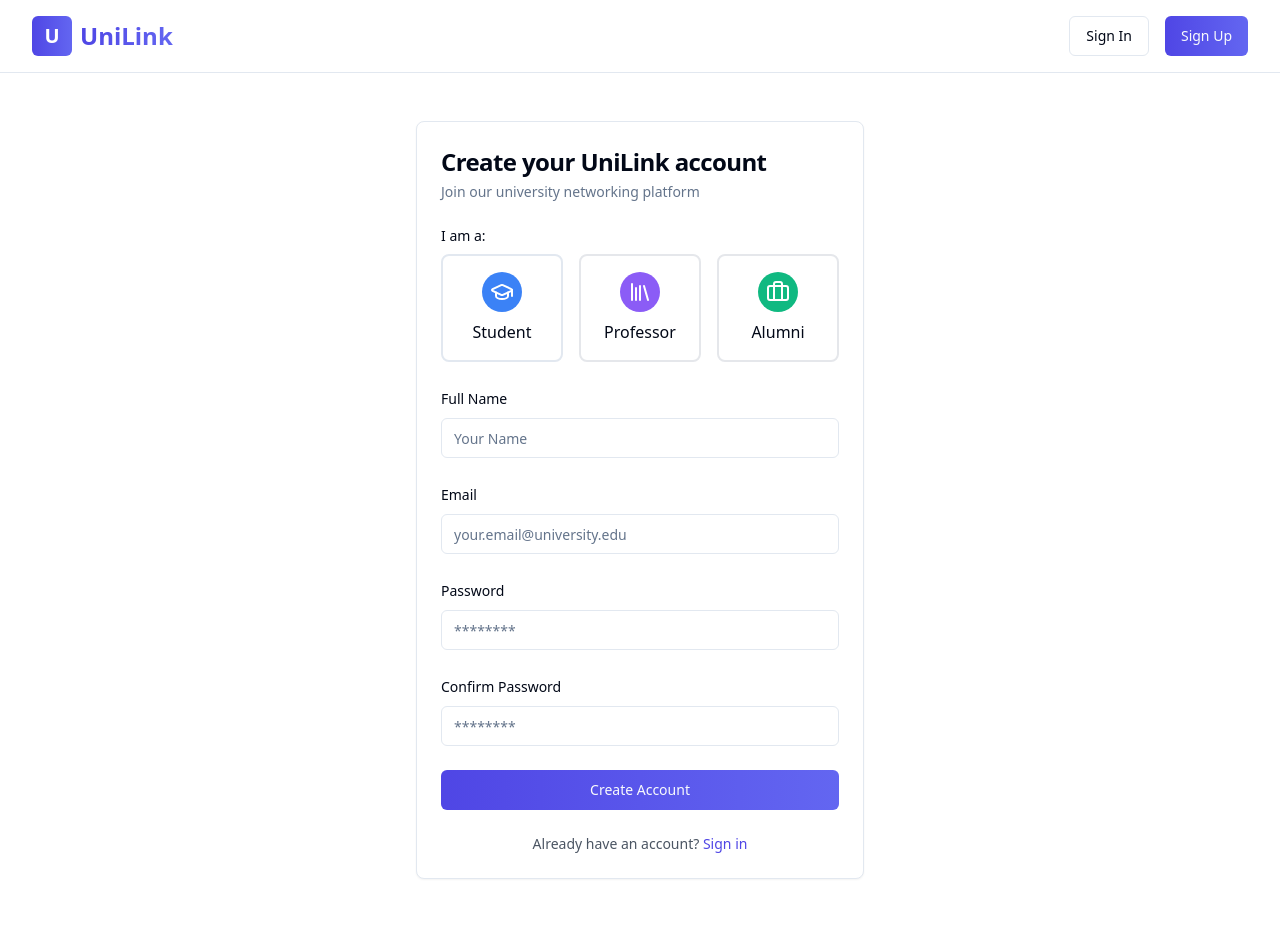
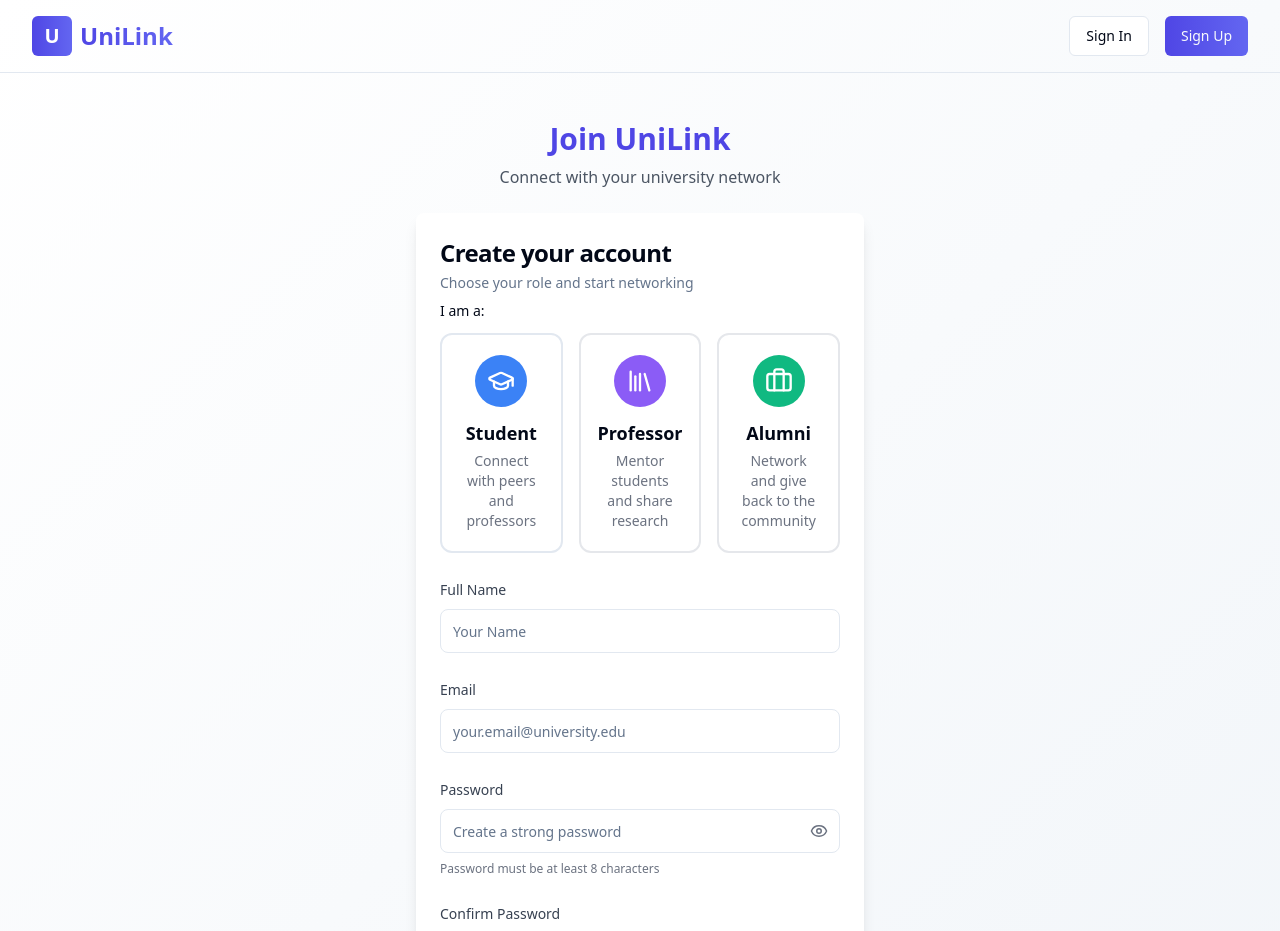
Before and after one commit to Arnidh/UniLink-Agile-networkingapp, a React (Vite) app: page /signup in a window 1280 px wide. Shown: the top 931 px of the page. Built offline with nearby package versions, Linux system fonts and the light colour scheme.

Commit message:
Improve UI

```diff
--- a/src/components/auth/RoleSelector.tsx
+++ b/src/components/auth/RoleSelector.tsx
@@ -10,47 +10,51 @@ interface RoleSelectorProps {
 }
 
 const RoleSelector: React.FC<RoleSelectorProps> = ({ selectedRole, onChange }) => {
-  const roles: { id: UserRole; label: string; icon: React.ReactNode; color: string }[] = [
+  const roles: { id: UserRole; label: string; icon: React.ReactNode; color: string; description: string }[] = [
     {
       id: "student",
       label: "Student",
-      icon: <GraduationCap size={24} />,
-      color: "bg-unilink-student"
+      icon: <GraduationCap size={28} />,
+      color: "bg-unilink-student",
+      description: "Connect with peers and professors"
     },
     {
       id: "professor",
       label: "Professor",
-      icon: <Library size={24} />,
-      color: "bg-unilink-professor"
+      icon: <Library size={28} />,
+      color: "bg-unilink-professor",
+      description: "Mentor students and share research"
     },
     {
       id: "alumni",
       label: "Alumni",
-      icon: <Briefcase size={24} />,
-      color: "bg-unilink-alumni"
+      icon: <Briefcase size={28} />,
+      color: "bg-unilink-alumni",
+      description: "Network and give back to the community"
     }
   ];
 
   return (
-    <div className="flex flex-col space-y-2">
+    <div className="flex flex-col space-y-3">
       <label className="text-sm font-medium">I am a:</label>
-      <div className="grid grid-cols-3 gap-4">
+      <div className="grid grid-cols-1 md:grid-cols-3 gap-4">
         {roles.map((role) => (
           <button
             key={role.id}
             type="button"
             onClick={() => onChange(role.id)}
             className={cn(
-              "flex flex-col items-center justify-center p-4 rounded-lg border-2 transition-all",
+              "flex flex-col items-center justify-center p-5 rounded-xl border-2 transition-all",
               selectedRole === role.id
-                ? `border-${role.color.split('-')[1]} bg-${role.color.split('-')[1]}/10`
-                : "border-gray-200 hover:border-gray-300"
+                ? `border-${role.id === "student" ? "unilink-student" : role.id === "professor" ? "unilink-professor" : "unilink-alumni"} bg-${role.id === "student" ? "unilink-student" : role.id === "professor" ? "unilink-professor" : "unilink-alumni"}/10`
+                : "border-gray-200 hover:border-gray-300 hover:shadow-md"
             )}
           >
-            <div className={cn("p-2 rounded-full text-white mb-2", role.color)}>
+            <div className={cn("p-3 rounded-full text-white mb-3", role.color)}>
               {role.icon}
             </div>
-            <span className="font-medium">{role.label}</span>
+            <span className="font-semibold text-lg">{role.label}</span>
+            <p className="text-sm text-gray-500 mt-1">{role.description}</p>
           </button>
         ))}
       </div>
--- a/src/components/auth/SignUpForm.tsx
+++ b/src/components/auth/SignUpForm.tsx
@@ -7,6 +7,7 @@ import { Input } from "@/components/ui/input";
 import { Label } from "@/components/ui/label";
 import RoleSelector from "./RoleSelector";
 import { toast } from "sonner";
+import { Eye, EyeOff } from "lucide-react";
 
 const SignUpForm: React.FC = () => {
   const [name, setName] = useState("");
@@ -15,6 +16,8 @@ const SignUpForm: React.FC = () => {
   const [confirmPassword, setConfirmPassword] = useState("");
   const [role, setRole] = useState<UserRole>("student");
   const [validationError, setValidationError] = useState<string | null>(null);
+  const [showPassword, setShowPassword] = useState(false);
+  const [showConfirmPassword, setShowConfirmPassword] = useState(false);
 
   const { signUp, isLoading, error } = useAuth();
   const navigate = useNavigate();
@@ -46,12 +49,20 @@ const SignUpForm: React.FC = () => {
     }
   };
 
+  const togglePasswordVisibility = () => {
+    setShowPassword(!showPassword);
+  };
+
+  const toggleConfirmPasswordVisibility = () => {
+    setShowConfirmPassword(!showConfirmPassword);
+  };
+
   return (
     <form onSubmit={handleSubmit} className="space-y-6">
       <RoleSelector selectedRole={role} onChange={setRole} />
 
       <div className="space-y-2">
-        <Label htmlFor="name">Full Name</Label>
+        <Label htmlFor="name" className="text-sm font-medium text-gray-700">Full Name</Label>
         <Input
           id="name"
           type="text"
@@ -59,11 +70,12 @@ const SignUpForm: React.FC = () => {
           value={name}
           onChange={(e) => setName(e.target.value)}
           required
+          className="h-11 rounded-lg"
         />
       </div>
 
       <div className="space-y-2">
-        <Label htmlFor="email">Email</Label>
+        <Label htmlFor="email" className="text-sm font-medium text-gray-700">Email</Label>
         <Input
           id="email"
           type="email"
@@ -71,39 +83,70 @@ const SignUpForm: React.FC = () => {
           value={email}
           onChange={(e) => setEmail(e.target.value)}
           required
+          className="h-11 rounded-lg"
         />
       </div>
 
       <div className="space-y-2">
-        <Label htmlFor="password">Password</Label>
+        <Label htmlFor="password" className="text-sm font-medium text-gray-700">Password</Label>
+        <div className="relative">
           <Input
             id="password"
-          type="password"
-          placeholder="********"
+            type={showPassword ? "text" : "password"}
+            placeholder="Create a strong password"
             value={password}
             onChange={(e) => setPassword(e.target.value)}
             required
+            className="h-11 rounded-lg pr-10"
           />
+          <button
+            type="button"
+            className="absolute right-3 top-1/2 -translate-y-1/2 text-gray-500 hover:text-gray-700"
+            onClick={togglePasswordVisibility}
+          >
+            {showPassword ? <EyeOff size={18} /> : <Eye size={18} />}
+          </button>
+        </div>
+        <p className="text-xs text-gray-500">Password must be at least 8 characters</p>
       </div>
 
       <div className="space-y-2">
-        <Label htmlFor="confirmPassword">Confirm Password</Label>
+        <Label htmlFor="confirmPassword" className="text-sm font-medium text-gray-700">Confirm Password</Label>
+        <div className="relative">
           <Input
             id="confirmPassword"
-          type="password"
-          placeholder="********"
+            type={showConfirmPassword ? "text" : "password"}
+            placeholder="Confirm your password"
             value={confirmPassword}
             onChange={(e) => setConfirmPassword(e.target.value)}
             required
+            className="h-11 rounded-lg pr-10"
           />
+          <button
+            type="button"
+            className="absolute right-3 top-1/2 -translate-y-1/2 text-gray-500 hover:text-gray-700"
+            onClick={toggleConfirmPasswordVisibility}
+          >
+            {showConfirmPassword ? <EyeOff size={18} /> : <Eye size={18} />}
+          </button>
+        </div>
       </div>
 
-      {validationError && <p className="text-sm text-red-500">{validationError}</p>}
-      {error && <p className="text-sm text-red-500">{error}</p>}
+      {validationError && (
+        <div className="bg-red-50 p-3 rounded-lg border border-red-200">
+          <p className="text-sm text-red-600">{validationError}</p>
+        </div>
+      )}
+
+      {error && (
+        <div className="bg-red-50 p-3 rounded-lg border border-red-200">
+          <p className="text-sm text-red-600">{error}</p>
+        </div>
+      )}
 
       <Button
         type="submit"
-        className="w-full unilink-gradient"
+        className="w-full unilink-gradient h-12 rounded-lg text-base font-medium"
         disabled={isLoading}
       >
         {isLoading ? "Creating Account..." : "Create Account"}
--- a/src/index.css
+++ b/src/index.css
@@ -102,4 +102,17 @@
   .alumni-accent {
     @apply bg-unilink-alumni text-white;
   }
+
+  /* New styles */
+  .hover-card-effect {
+    @apply transition-all duration-300 hover:shadow-lg hover:-translate-y-1;
+  }
+
+  .form-input-focus {
+    @apply focus:border-unilink-primary focus:ring-2 focus:ring-unilink-accent;
+  }
+
+  .auth-container {
+    @apply bg-gradient-to-br from-white to-slate-100 min-h-screen;
+  }
 }
--- a/src/pages/SignUp.tsx
+++ b/src/pages/SignUp.tsx
@@ -6,22 +6,27 @@ import Header from "@/components/layout/Header";
 
 const SignUp = () => {
   return (
-    <div className="min-h-screen flex flex-col">
+    <div className="min-h-screen flex flex-col bg-gradient-to-br from-white to-slate-100">
       <Header />
 
       <main className="flex-1 flex items-center justify-center p-4 py-12">
         <div className="w-full max-w-md">
-          <Card>
-            <CardHeader className="space-y-1">
-              <CardTitle className="text-2xl font-bold">Create your UniLink account</CardTitle>
+          <div className="text-center mb-6">
+            <h1 className="text-3xl font-bold text-unilink-primary">Join UniLink</h1>
+            <p className="text-gray-600 mt-2">Connect with your university network</p>
+          </div>
+
+          <Card className="border-0 shadow-lg">
+            <CardHeader className="space-y-1 pb-2">
+              <CardTitle className="text-2xl font-bold">Create your account</CardTitle>
               <CardDescription>
-                Join our university networking platform
+                Choose your role and start networking
               </CardDescription>
             </CardHeader>
             <CardContent>
               <SignUpForm />
             </CardContent>
-            <CardFooter className="flex justify-center">
+            <CardFooter className="flex justify-center border-t pt-6">
               <p className="text-sm text-gray-600">
                 Already have an account?{" "}
                 <Link to="/signin" className="text-unilink-primary font-medium hover:underline">
@@ -30,6 +35,12 @@ const SignUp = () => {
               </p>
             </CardFooter>
           </Card>
+
+          <div className="text-center mt-8">
+            <p className="text-xs text-gray-500">
+              By signing up, you agree to our Terms of Service and Privacy Policy
+            </p>
+          </div>
         </div>
       </main>
     </div>
```
Lines whose indentation alone changed are shown as unchanged.
